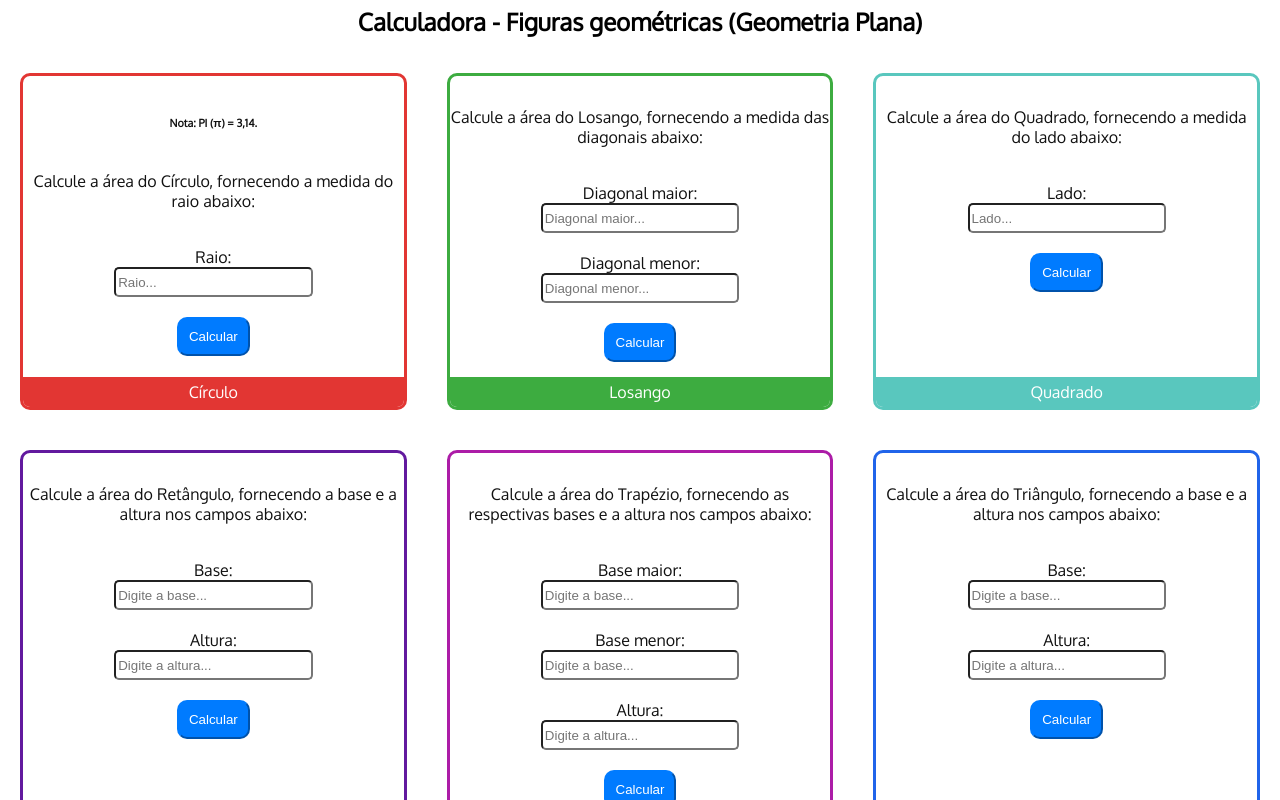
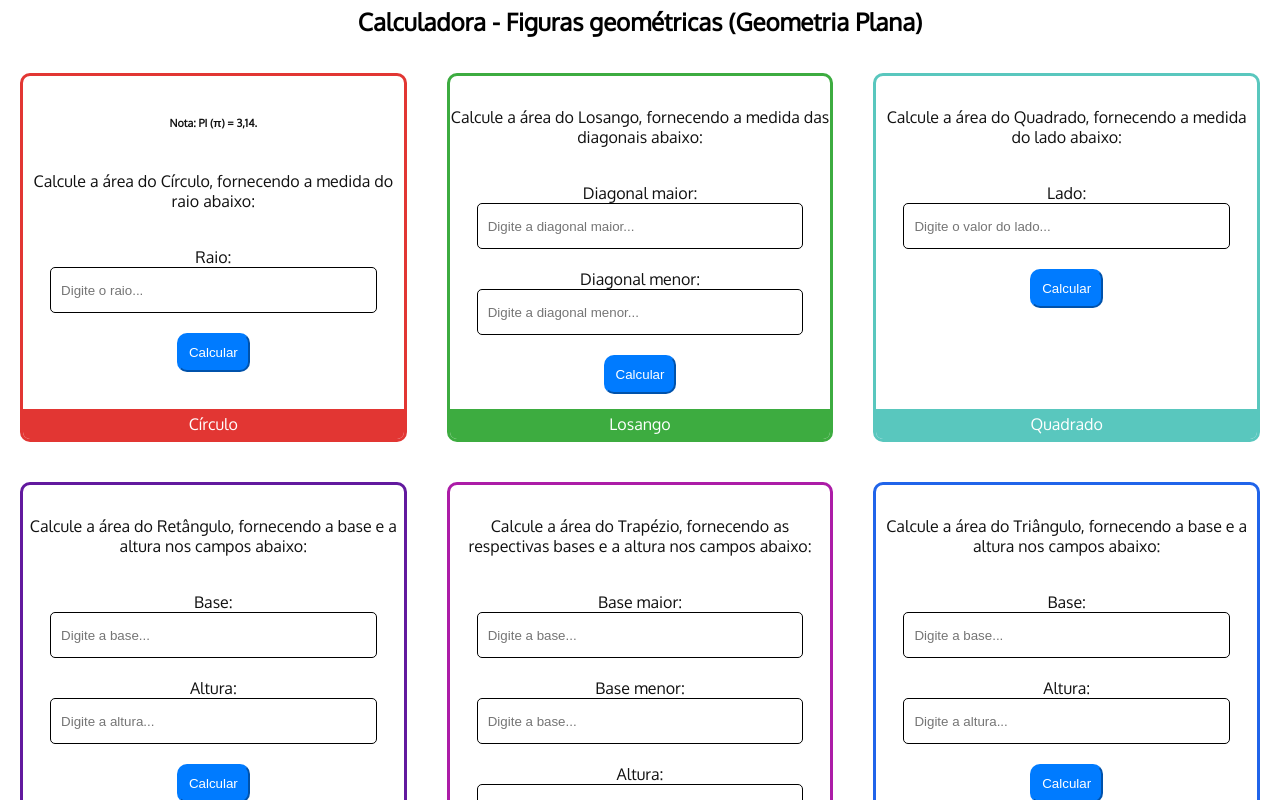
Before and after one commit to Lucbm99/FigurasGeometricas-Calculadora, a React (Create React App) app: page / in a window 1280 px wide. Shown: the top 800 px of the page. Built offline with nearby package versions, Linux system fonts and the light colour scheme.

Commit message:
Fix - Ajustes nos estilos do input da aplicação
Signed-off-by: Lucas Baradel <lbaradelmarchiori@gmail.com>

```diff
--- a/src/App.css
+++ b/src/App.css
@@ -18,10 +18,12 @@
   flex-wrap: wrap;
 }
 input {
+  outline: 0;
+  width: 80%;
+  height: 24px;
+  border: 1px solid #000;
   border-radius: 5px;
-  outline: 0;
-  width: 50%;
-  height: 24px;
+  padding: 10px;
 }
 button {
     color: #fff;
--- a/src/components/circle/index.js
+++ b/src/components/circle/index.js
@@ -25,7 +25,7 @@ export default function Circle () {
             <p>Calcule a área do Círculo, fornecendo a medida do raio abaixo: </p><br/>
 
             <label htmlFor="raio">Raio: </label>
-            <input type="number" placeholder="Raio..."  value={rayCircle} onChange={(e)=>setRayCirle(e.target.value)} required></input><br/>
+            <input type="number" placeholder="Digite o raio..."  value={rayCircle} onChange={(e)=>setRayCirle(e.target.value)} required></input><br/>
 
             <Button variant="primary" onClick={calcAreaCircle}>Calcular</Button>
       </Card>
--- a/src/components/losangle/index.js
+++ b/src/components/losangle/index.js
@@ -24,10 +24,10 @@ export default function Losangle () {
             <p>Calcule a área do Losango, fornecendo a medida das diagonais abaixo: </p><br/>
 
             <label htmlFor="diagonalMoreLosangle">Diagonal maior: </label>
-            <input type="number" placeholder="Diagonal maior..."  value={diagonalMoreLosangle} onChange={(e)=>setDiagonalMoreLosangle(e.target.value)} required></input><br/>
+            <input type="number" placeholder="Digite a diagonal maior..."  value={diagonalMoreLosangle} onChange={(e)=>setDiagonalMoreLosangle(e.target.value)} required></input><br/>
 
             <label htmlFor="diagonalLessLosangle">Diagonal menor: </label>
-            <input type="number" placeholder="Diagonal menor..."  value={diagonalLessLosangle}  onChange={(e)=>setDiagonalLessLosangle(e.target.value)} required></input><br/>
+            <input type="number" placeholder="Digite a diagonal menor..."  value={diagonalLessLosangle}  onChange={(e)=>setDiagonalLessLosangle(e.target.value)} required></input><br/>
 
             <Button variant="primary" onClick={calcAreaLosangle}>Calcular</Button>
         </Card>
--- a/src/components/square/index.js
+++ b/src/components/square/index.js
@@ -21,7 +21,7 @@ export default function Square () {
             <p>Calcule a área do Quadrado, fornecendo a medida do lado abaixo: </p><br/>
 
             <label htmlFor="baseSquare">Lado: </label>
-            <input type="number" placeholder="Lado..."  value={baseSquare} onChange={(e)=>setBaseSquare(e.target.value)} required></input><br/>
+            <input type="number" placeholder="Digite o valor do lado..."  value={baseSquare} onChange={(e)=>setBaseSquare(e.target.value)} required></input><br/>
 
             <Button variant="primary" onClick={calcAreaSquare}>Calcular</Button>
         </Card>
```
